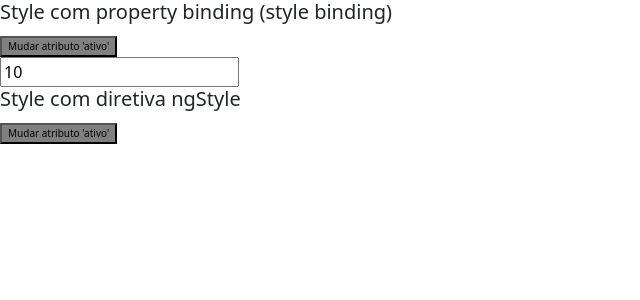
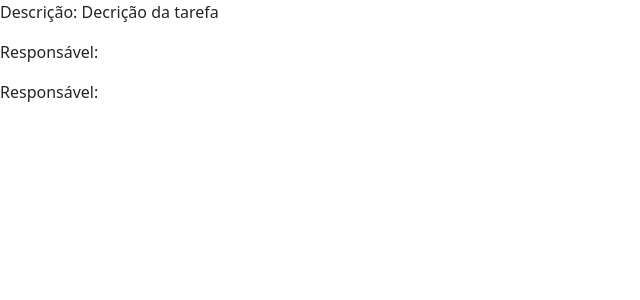
Before and after one commit to enivaldoqueiroz/Curso-Angular, an Angular app in the folder diretivas/: page / in a window 1280 px wide. Shown: the top 300 px of the page, without its empty margins (0-640 px from the left). Built offline with nearby package versions, Linux system fonts and the light colour scheme.

Commit message:
Trabalhando com o Operador Elvis ("?")

```diff
--- a/diretivas/src/app/app.component.html
+++ b/diretivas/src/app/app.component.html
@@ -3,7 +3,7 @@
     <app-diretiva-ngswitch></app-diretiva-ngswitch>
     <app-diretiva-ng-for></app-diretiva-ng-for>
     <app-diretiva-ngclass></app-diretiva-ngclass>
+    <app-diretiva-ngstyle></app-diretiva-ngstyle>
 -->
 
-
-<app-diretiva-ngstyle></app-diretiva-ngstyle>
+<app-operador-elvis></app-operador-elvis>
--- a/diretivas/src/app/app.module.ts
+++ b/diretivas/src/app/app.module.ts
@@ -8,6 +8,7 @@
 import { DiretivaNgclassComponent } from './diretiva-ngclass/diretiva-ngclass.component';
 import { DiretivaNgstyleComponent } from './diretiva-ngstyle/diretiva-ngstyle.component';
 import { FormsModule } from '@angular/forms';
+import { OperadorElvisComponent } from './operador-elvis/operador-elvis.component';
 
 @NgModule({
   declarations: [
@@ -16,7 +17,8 @@
     DiretivaNgswitchComponent,
     DiretivaNgForComponent,
     DiretivaNgclassComponent,
-    DiretivaNgstyleComponent
+    DiretivaNgstyleComponent,
+    OperadorElvisComponent
   ],
   imports: [
     BrowserModule,
--- /dev/null
+++ b/diretivas/src/app/operador-elvis/operador-elvis.component.html
@@ -0,0 +1,7 @@
+<p>Descrição: {{ tarefa.desc }}</p>
+<!-- <p>Responsável: {{ tarefa.resposavel.nome }}</p> -->
+<!--1ª forma de trata o não aparecimento da tag na tela-->
+<p>Responsável: {{ tarefa.resposavel !=null ? tarefa.responsavel.nome : ''}}</p>
+
+<!--2ª forma de trata o não aparecimento da tag na tela usundo o operador elvis-->
+<p>Responsável: {{ tarefa.resposavel?.usuario?.nome }}</p>
--- /dev/null
+++ b/diretivas/src/app/operador-elvis/operador-elvis.component.ts
@@ -0,0 +1,22 @@
+import { Component, OnInit } from '@angular/core';
+
+@Component({
+  selector: 'app-operador-elvis',
+  templateUrl: './operador-elvis.component.html',
+  styleUrls: ['./operador-elvis.component.css']
+})
+export class OperadorElvisComponent implements OnInit {
+
+  tarefa: any = {
+    desc: 'Decrição da tarefa',
+    responsavel: {
+      usuario: null
+    }
+  }
+
+  constructor() { }
+
+  ngOnInit(): void {
+  }
+
+}
```
Also changed, not shown: diretivas/src/app/operador-elvis/operador-elvis.component.css (added), 1 other file (tests, documents, lock files or other folders).
